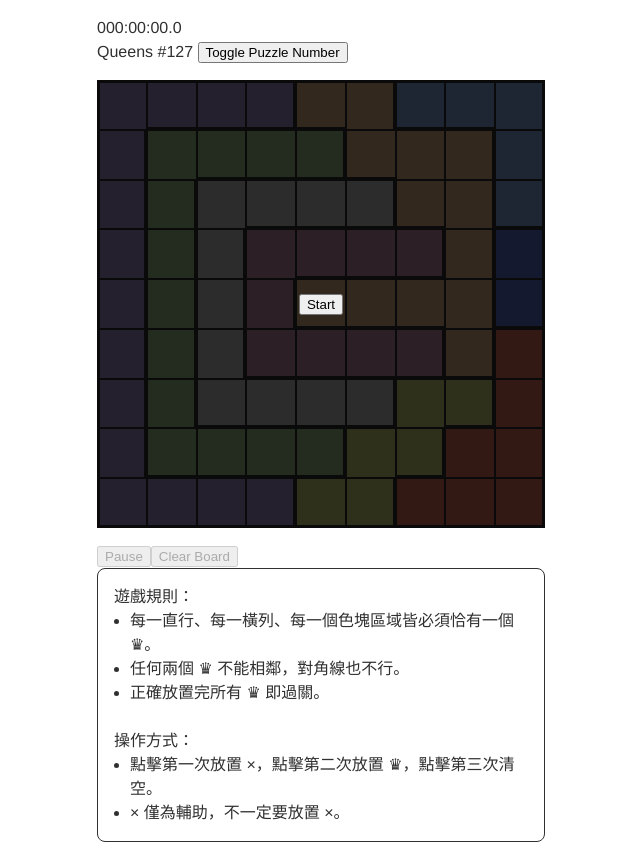
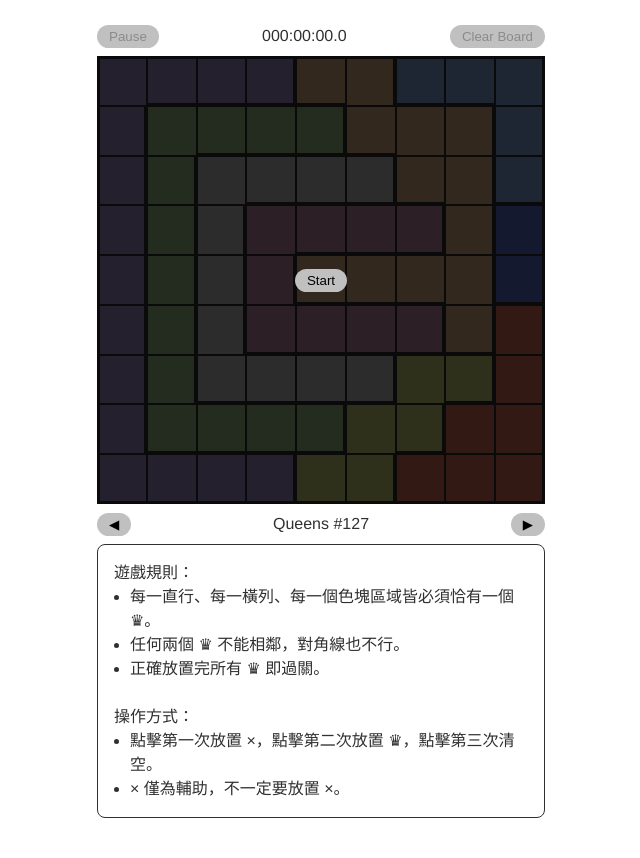
Before and after one commit to cx3576888/queens, a React (Vite) app: page / in a window 1280 px wide. Shown: the whole page, without its empty margins (319-959 px from the left). After the commit the page ends 834 px from the top, so only its background shows below. Built offline with nearby package versions, Linux system fonts and the light colour scheme.

Commit message:
update layout and button style

```diff
--- a/src/components/App.tsx
+++ b/src/components/App.tsx
@@ -24,18 +24,33 @@ const App: React.FC = () => {
     dispatch(clearBoard());
   };
 
-  const handleTogglePuzzleNumber = () => {
-    const newIndex = (puzzleNumberIndex + 1) % puzzleNumbers.length;
+  const handlePrevious = () => {
+    handleChangePuzzle(false);
+  };
+
+  const handleNext = () => {
+    handleChangePuzzle(true);
+  };
+
+  const handleChangePuzzle = (nextOne: boolean) => {
+    const plus = nextOne ? 1 : -1;
+    const newIndex = (puzzleNumberIndex + plus + puzzleNumbers.length) % puzzleNumbers.length;
     setPuzzleNumberIndex(newIndex);
   };
 
   return (
     <div data-testid="app-testid" className={styles.app}>
-      <Timer />
-      Queens #{puzzleNumbers[puzzleNumberIndex]} <button onClick={handleTogglePuzzleNumber}>Toggle Puzzle Number</button>
+      <div className={styles.row}>
+        <button disabled={status !== 'running'} onClick={handlePause}>Pause</button>
+        <Timer />
+        <button disabled={status !== 'running'} onClick={handleClearBoard}>Clear Board</button>
+      </div>
       <GameBoard puzzleNumber={puzzleNumbers[puzzleNumberIndex]!} />
-      <button disabled={status !== 'running'} onClick={handlePause}>Pause</button>
-      <button disabled={status !== 'running'} onClick={handleClearBoard}>Clear Board</button>
+      <div className={styles.row}>
+        <button disabled={status === 'loading'} onClick={handlePrevious}>◀</button>
+        Queens #{puzzleNumbers[puzzleNumberIndex]}
+        <button disabled={status === 'loading'} onClick={handleNext}>▶</button>
+      </div>
       <GameRule />
     </div>
   );
--- a/src/components/GameCell.tsx
+++ b/src/components/GameCell.tsx
@@ -27,7 +27,7 @@ const GameCell: React.FC<GameCellProps> = ({ cellInstance }) => {
     + (cellInstance.bordersMark.bottom !== 'sameColor' ? ` ${styles.wideBorderBottom}` : '')
     + (cellInstance.isWrong ? ` ${styles.gameCellWrong}` : '');
 
-  const handleCellClick = () => () => {
+  const handleCellClick = () => {
     if (isWin) {
       return;
     }
@@ -78,7 +78,7 @@ const GameCell: React.FC<GameCellProps> = ({ cellInstance }) => {
   };
 
   return (
-    <div className={className} onClick={handleCellClick()}>
+    <div className={className} onClick={handleCellClick}>
       {display()}
     </div>
   );
--- a/src/global.css
+++ b/src/global.css
@@ -21,10 +21,29 @@ ul > li {
   margin-left: 1em;
 }
 
+button {
+  cursor: pointer;
+  padding: 4px 12px;
+  border-radius: 12px;
+  border: none;
+}
+
+button:disabled {
+  cursor: not-allowed;
+}
+
 @media (prefers-color-scheme: light) {
   :root {
     color: #303030;
     background-color: #ffffff;
+  }
+
+  button {
+    background-color: #c0c0c0;
+  }
+
+  button:hover {
+    filter: brightness(0.8);
   }
 }
 
@@ -33,4 +52,12 @@ ul > li {
     color: #ffffff;
     background-color: #303030;
   }
+
+  button {
+    background-color: #727272;
+  }
+
+  button:hover {
+    filter: brightness(1.2);
+  }
 }
--- a/src/styles/App.module.css
+++ b/src/styles/App.module.css
@@ -4,3 +4,10 @@
   padding: 16px;
   margin: 0 auto;
 }
+
+.row {
+  display: flex;
+  justify-content: space-between;
+  align-items: center;
+  margin: 8px 0;
+}
--- a/src/styles/GameBoard.module.css
+++ b/src/styles/GameBoard.module.css
@@ -1,5 +1,5 @@
 .gameBoard {
-  margin: 16px 0;
+  margin: 0;
   position: relative;
   background-color: black;
 }
```
